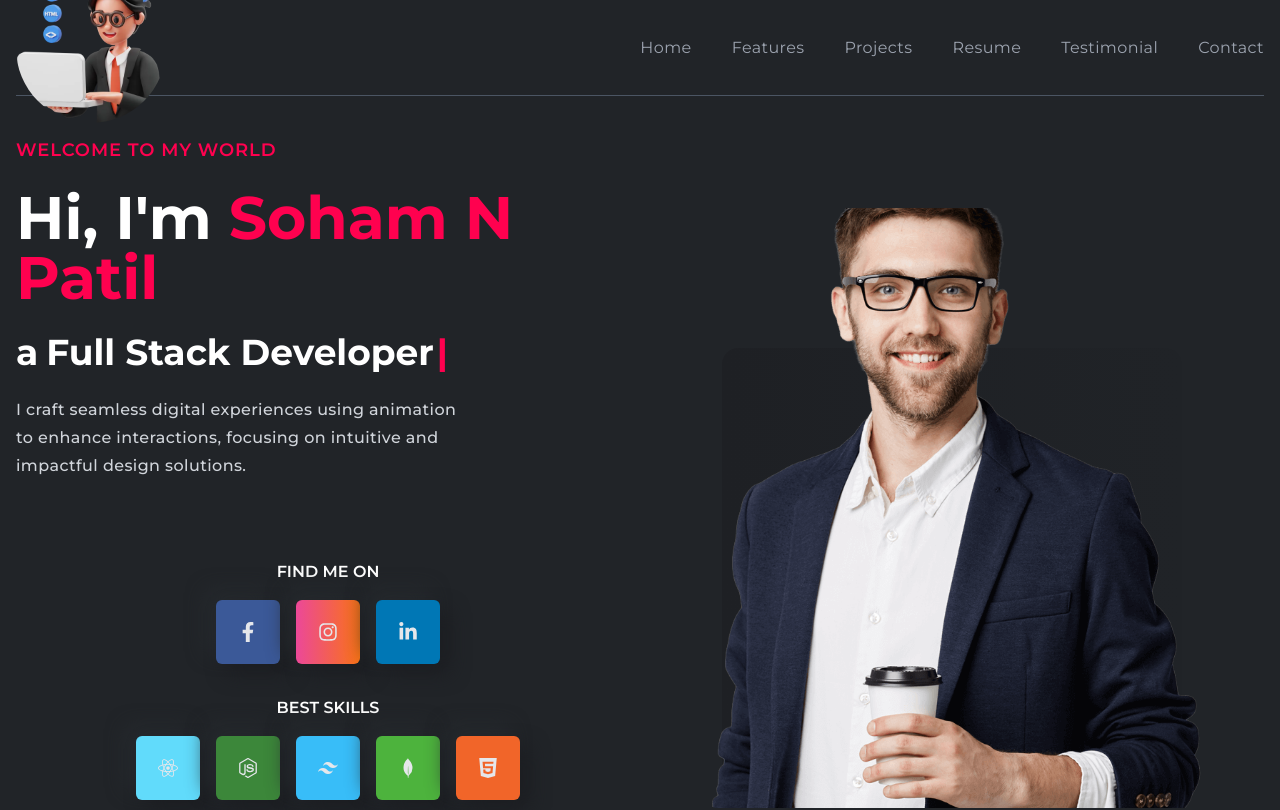
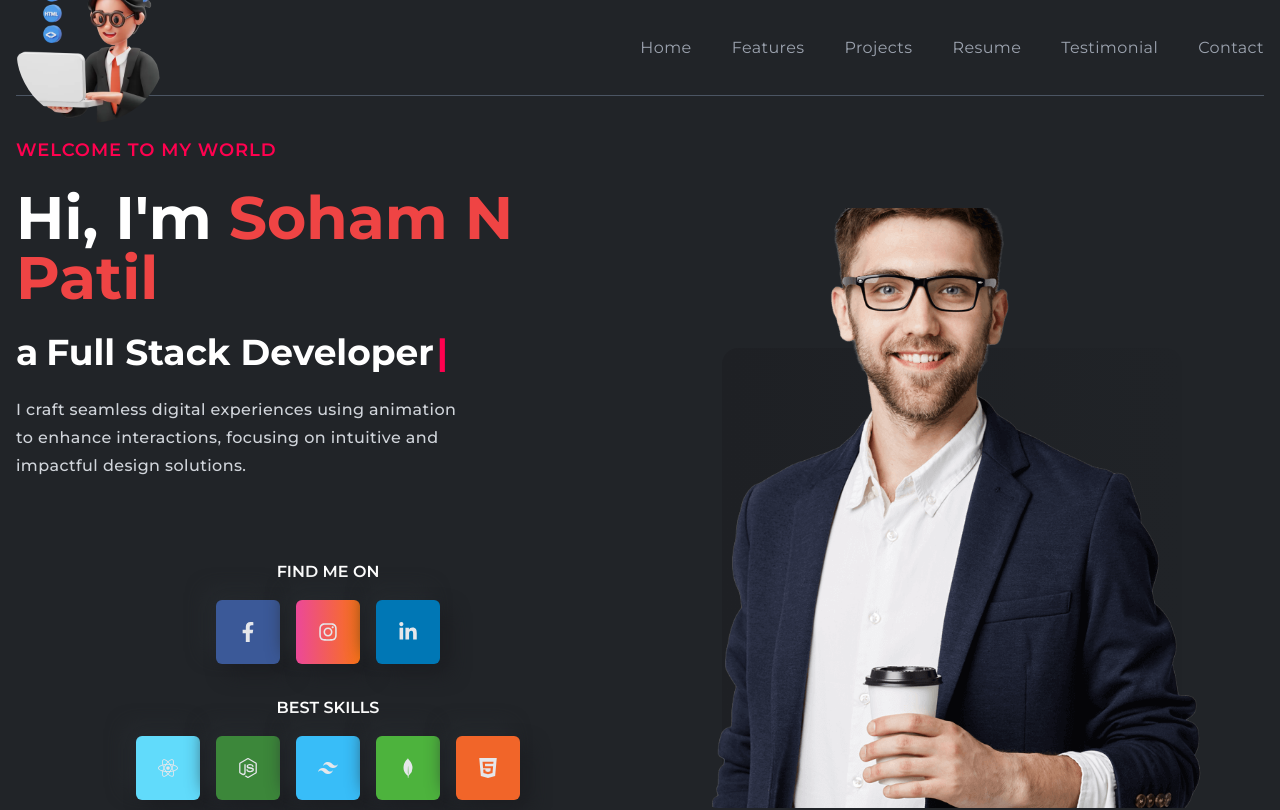
Before and after one commit to Soham271/Portfolio, a React (Create React App) app in the folder Frontend/: page / in a window 1280 px wide. Shown: the top 810 px of the page. Built offline with nearby package versions, Linux system fonts and the light colour scheme.

Commit message:
Update LeftBanner.js

```diff
--- a/Frontend/src/components/banner/LeftBanner.js
+++ b/Frontend/src/components/banner/LeftBanner.js
@@ -19,7 +19,7 @@ const LeftBanner = () => {
         </h4>
         <h1 className="text-4xl sm:text-5xl lg:text-6xl font-bold text-white leading-tight">
           Hi, I'm{" "}
-          <span className="text-designColor capitalize">Soham N Patil</span>
+          <span className="text-designColor capitalize text-red-500">Soham N Patil</span>
         </h1>
         <h2 className="text-3xl sm:text-4xl font-bold text-white flex items-center">
           a <span className="ml-2">{text}</span>
```
